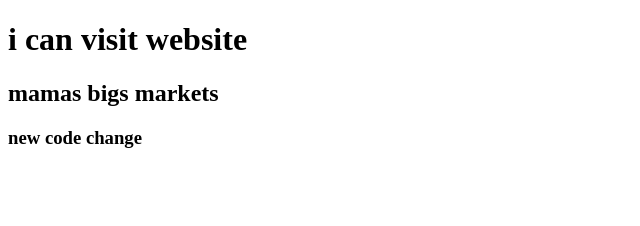
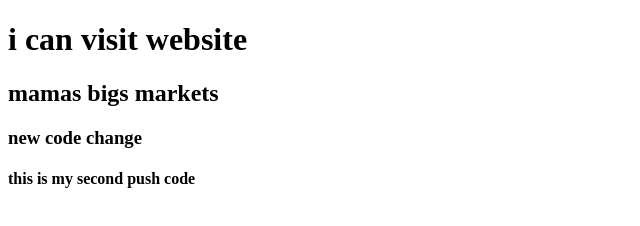
Before and after one commit to arif7354/arif7354, a plain HTML site: page index.html in a window 1280 px wide. Shown: the whole page, without its empty margins (0-640 px from the left). Drawn offline with Linux system fonts and the light colour scheme.

Commit message:
second push

```diff
--- a/index.html
+++ b/index.html
@@ -10,5 +10,6 @@
     <h1>i can visit website</h1>
     <h2>mamas bigs markets</h2>
     <h3>new code change</h3>
+    <h4>this is my second push code  </h4>
 </body>
 </html>
```
